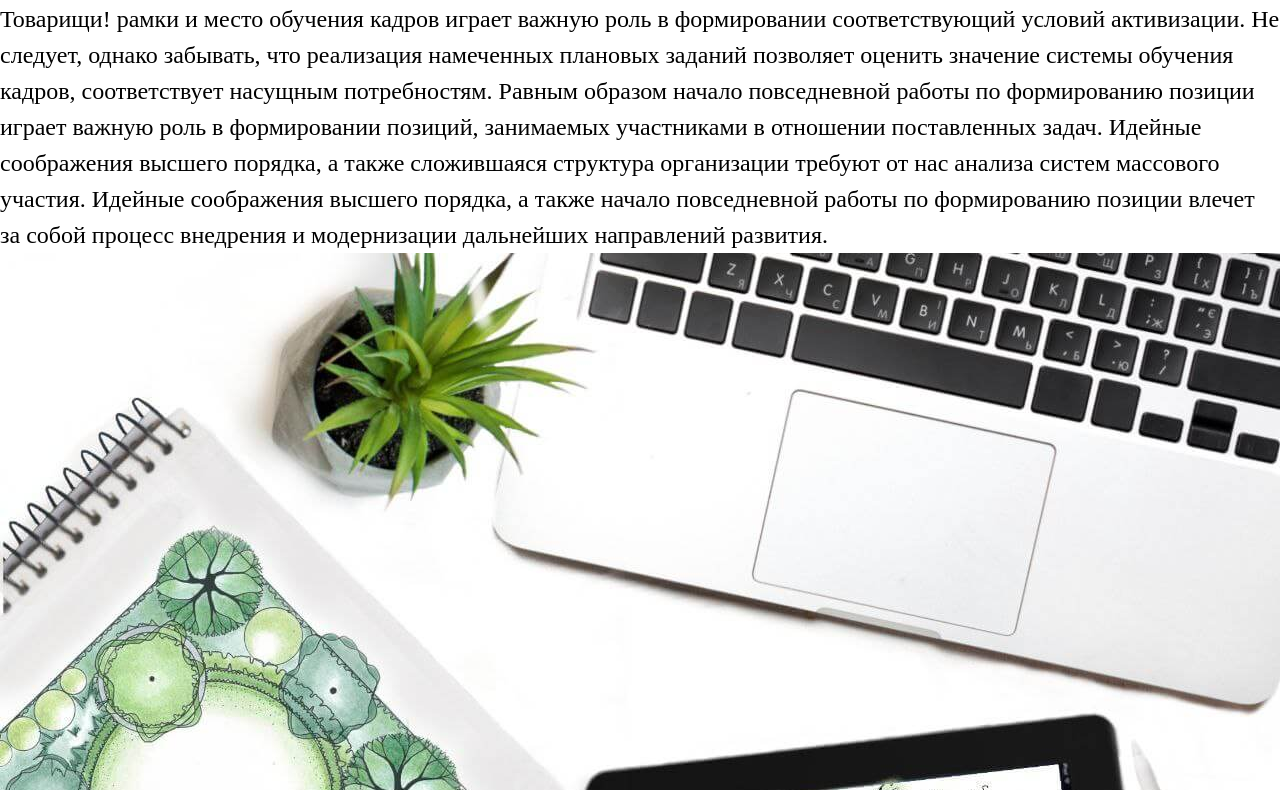
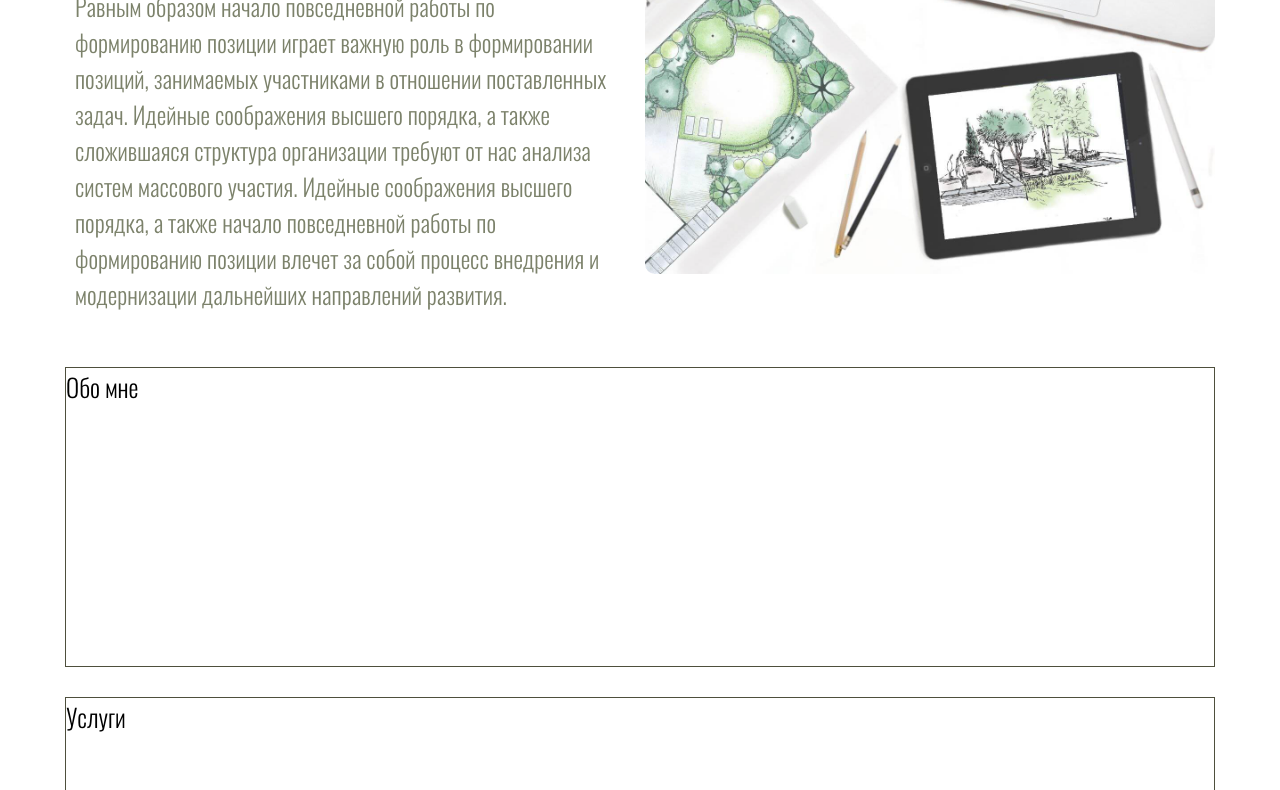
Before and after one commit to arzartden/landscape-designer-website, a website built with webpack: page src/index.html in a window 1280 px wide. Shown: the part 518-1308 px from the top of the page. Built offline with nearby package versions, Linux system fonts and the light colour scheme.

Commit message:
add import styles

```diff
--- a/src/index.scss
+++ b/src/index.scss
@@ -1,2 +1,47 @@
+@font-face {
+	font-family: 'Oswald';
+	src: url('./fonts/Oswald-Light.eot');
+	src: local('☺'), url('./fonts/Oswald-Light.woff') format('woff'), url('./fonts/Oswald-Light.ttf') format('truetype'), url('./fonts/Oswald-Light.svg') format('svg');
+	font-weight: 300;
+	font-style: normal;
+  font-display: swap;
+}
+
+@font-face {
+	font-family: 'Oswald';
+	src: url('./fonts/Oswald-Regular.eot');
+	src: local('☺'), url('./fonts/Oswald-Regular.woff') format('woff'), url('./fonts/Oswald-Regular.ttf') format('truetype'), url('./fonts/Oswald-Regular.svg') format('svg');
+	font-weight: 400;
+	font-style: normal;
+  font-display: swap;
+}
+
+@font-face {
+	font-family: 'Oswald';
+	src: url('./fonts/Oswald-Medium.eot');
+	src: local('☺'), url('./fonts/Oswald-Medium.woff') format('woff'), url('./fonts/Oswald-Medium.ttf') format('truetype'), url('./fonts/Oswald-Medium.svg') format('svg');
+	font-weight: 500;
+	font-style: normal;
+  font-display: swap;
+}
+
 @import './components/utils/reset';
 @import './components/body/wrapper';
+@import './components/header/header';
+@import './components/main/main';
+@import './components/footer/footer';
+@import './components/mediaQ/mediaQ';
+
+::-webkit-scrollbar {
+  width: 10px;
+}
+
+::-webkit-scrollbar-track {
+  -webkit-box-shadow: inset 0 0 100px rgba(102, 102, 102, 0.5);
+  border-radius: 10px;
+}
+
+::-webkit-scrollbar-thumb {
+  border-radius: 10px;
+  -webkit-box-shadow: inset 0 0 100px rgba(102, 102, 102, 1);
+}
```
